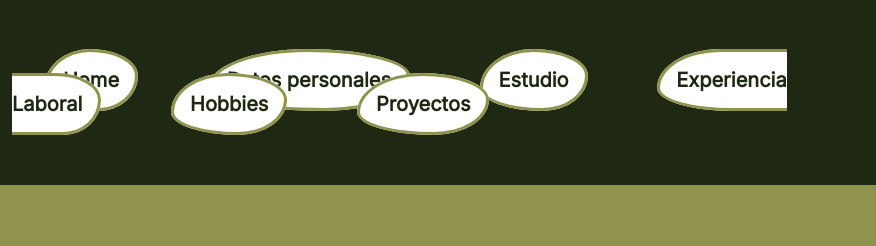
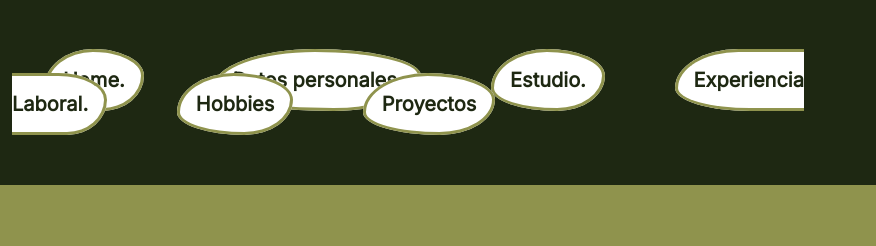
Before and after one commit to kevinsptx/kevinsptx.github.io, a plain HTML site: page Index.html in a window 1280 px wide. Shown: the top 246 px of the page, 404-1280 px from the left. Drawn offline with Linux system fonts and the light colour scheme.

Commit message:
cambio para la clonacion

```diff
--- a/Index.html
+++ b/Index.html
@@ -12,10 +12,10 @@
     <header>
         <img id="banner" src="assets/img/WhatsApp Image 2026-05-04 at 6.40.23 PM.jpeg" alt="">
         <nav>
-            <a href="Index.html" class="nav">Home</a>
-            <a href="#Datos personales" class="nav">Datos personales</a>
-            <a href="#Estudio" class="nav">Estudio</a>
-            <a href="#Experiencia Laboral" class="nav">Experiencia Laboral</a>
+            <a href="Index.html" class="nav">Home.</a>
+            <a href="#Datos personales" class="nav">Datos personales.</a>
+            <a href="#Estudio" class="nav">Estudio.</a>
+            <a href="#Experiencia Laboral" class="nav">Experiencia Laboral.</a>
             <a href="#Hobbies" class="nav">Hobbies</a>
             <a href="#Proyectos" class="nav">Proyectos</a>
         </nav>
```
